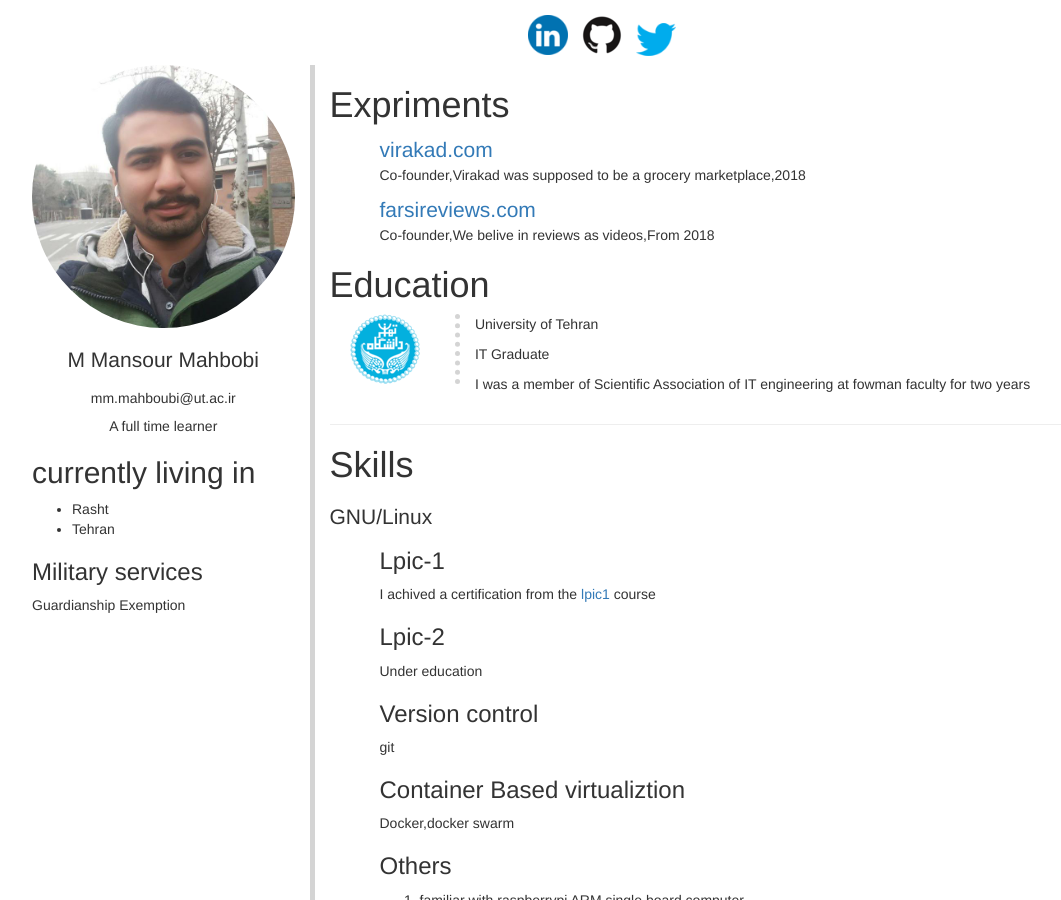
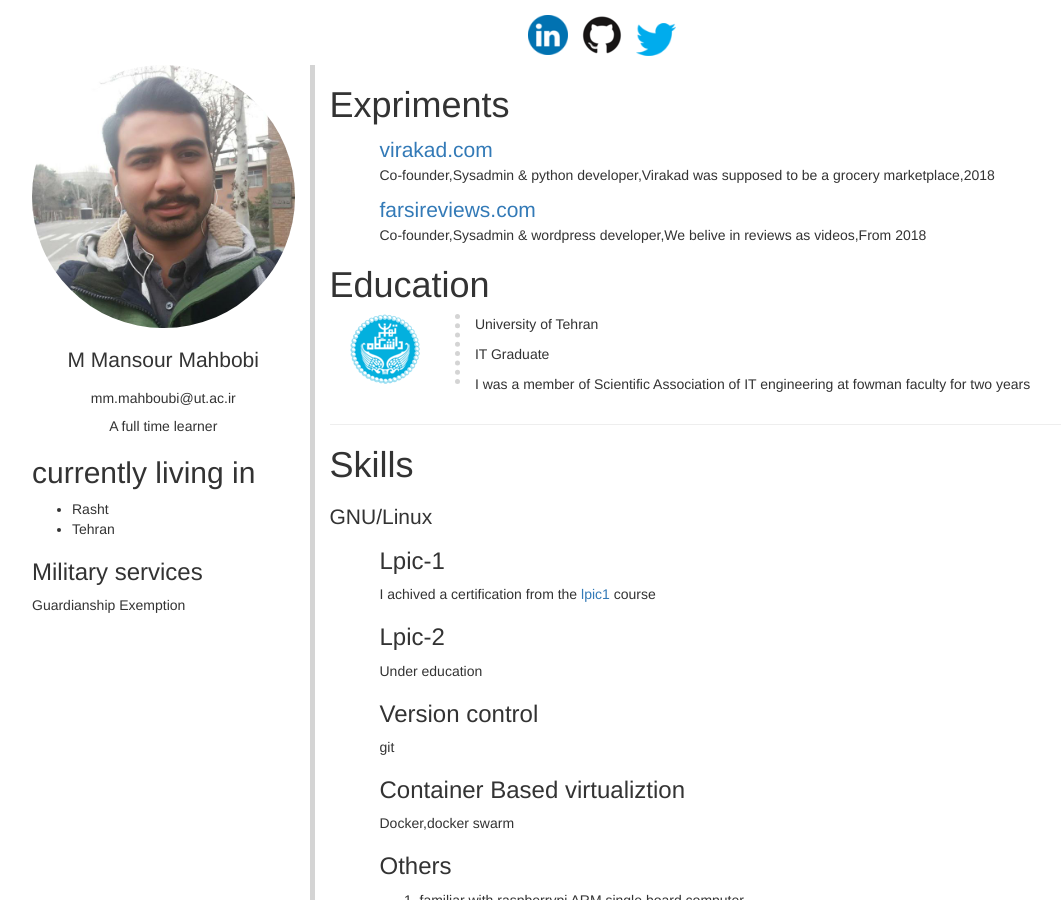
Before and after one commit to mansourmahboubi/mansourmahboubi.github.io, a Jekyll site: the page resume.html, which Jekyll copies as it is, in a window 1280 px wide and 900 px high. Shown: the whole window, without its empty margins (38-1099 px from the left). Built offline with Jekyll 4.4.1, drawn with Linux system fonts in a browser that asks for light colours.

Commit message:
english job title

```diff
--- a/resume.html
+++ b/resume.html
@@ -75,11 +75,11 @@
         <h1>Expriments</h1>
         <div class="content">
           <a class="font-em-one" href="https://virakad.com/new">virakad.com</a>
-          <p>Co-founder,Virakad was supposed to be a grocery marketplace,2018</p>
+          <p>Co-founder,Sysadmin & python developer,Virakad was supposed to be a grocery marketplace,2018</p>
         </div>
         <div class="content">
           <a class="font-em-one" href="https://farsireviews.com">farsireviews.com</a>
-          <p>Co-founder,We belive in reviews as videos,From 2018</p>
+          <p>Co-founder,Sysadmin & wordpress developer,We belive in reviews as videos,From 2018</p>
         </div>
         <h1>Education</h1>
         <div class="row">
```
